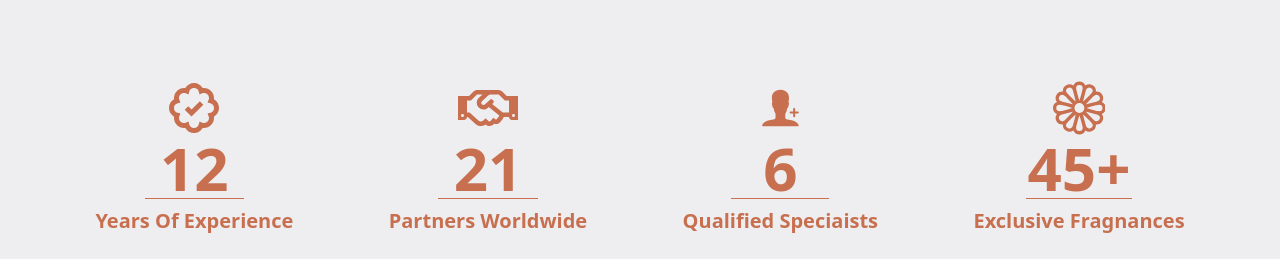
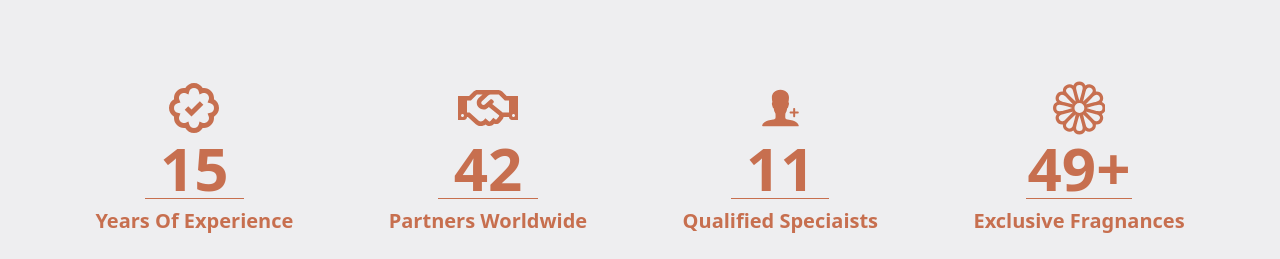
Before and after one commit to labibahmed10/Cologne-Perfume-Client, a React (Create React App) app: page / in a window 1280 px wide. Shown: the part 1820-2079 px from the top of the page. Built offline with nearby package versions, Linux system fonts and the light colour scheme; no server answers; what tw-elements would draw is missing.

Commit message:
installed react countup and used in homepage fixed some isues,recharts on manage inventory page

```diff
--- a/package.json
+++ b/package.json
@@ -12,6 +12,7 @@
     "leaflet": "^1.8.0",
     "leaflet-routing-machine": "^3.2.12",
     "react": "^18.1.0",
+    "react-countup": "^6.2.0",
     "react-dom": "^18.1.0",
     "react-firebase-hooks": "^5.0.3",
     "react-icons": "^4.3.1",
--- a/src/Components/HOME_PAGE/ExperienceSide/ExperienceSide.js
+++ b/src/Components/HOME_PAGE/ExperienceSide/ExperienceSide.js
@@ -1,4 +1,5 @@
 import React from "react";
+import CountUp from "react-countup";
 import { BiBadgeCheck } from "react-icons/bi";
 import { FaRegHandshake } from "react-icons/fa";
 import { IoIosPersonAdd } from "react-icons/io";
@@ -8,25 +9,27 @@ const ExperienceSide = () => {
     <div className="flex md:flex-row flex-col gap-10 md:gap-0 items-center justify-evenly my-20 py-20 bg-[#EEEEF0]">
       <div className="text-[#C76F4F]">
         <h1 className="text-6xl text-center mx-auto font-semibold  border-b border-[#C76F4F] w-1/2">
-          <BiBadgeCheck className="mx-auto"></BiBadgeCheck> 12
+          <BiBadgeCheck className="mx-auto"></BiBadgeCheck>
+          <CountUp end={15} />
         </h1>
         <p className="text-xl font-semibold py-2">Years Of Experience</p>
       </div>
       <div className="text-[#C76F4F]">
         <h1 className="text-6xl text-center mx-auto font-semibold w-1/2 border-b border-[#C76F4F]">
-          <FaRegHandshake className="mx-auto"></FaRegHandshake> 21
+          <FaRegHandshake className="mx-auto"></FaRegHandshake> <CountUp end={42} />
         </h1>
         <p className="text-xl font-semibold py-2">Partners Worldwide</p>
       </div>
       <div className="text-[#C76F4F]">
         <h1 className="text-6xl text-center mx-auto font-semibold w-1/2 border-b border-[#C76F4F]">
-          <IoIosPersonAdd className="mx-auto w-1/2"></IoIosPersonAdd> 6
+          <IoIosPersonAdd className="mx-auto w-1/2"></IoIosPersonAdd> <CountUp end={11} />
         </h1>
         <p className="text-xl font-semibold py-2">Qualified Speciaists</p>
       </div>
       <div className="text-[#C76F4F]">
         <h1 className="text-6xl text-center mx-auto font-semibold w-1/2 border-b border-[#C76F4F]">
-          <BsFlower1 className="mx-auto w-1/2"></BsFlower1> 45+
+          <BsFlower1 className="mx-auto w-1/2"></BsFlower1>
+          <CountUp end={49} />+
         </h1>
         <p className="text-xl font-semibold py-2">Exclusive Fragnances</p>
       </div>
```
Also changed, not shown: 1 other file (tests, documents, lock files or other folders).
